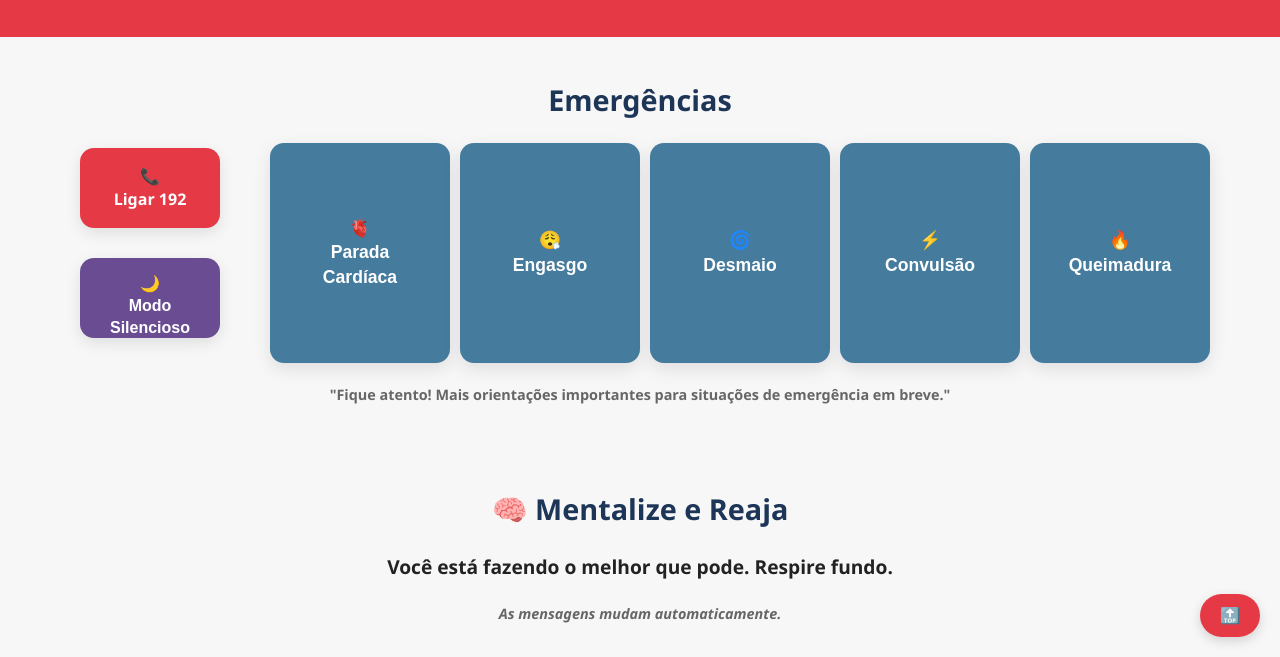
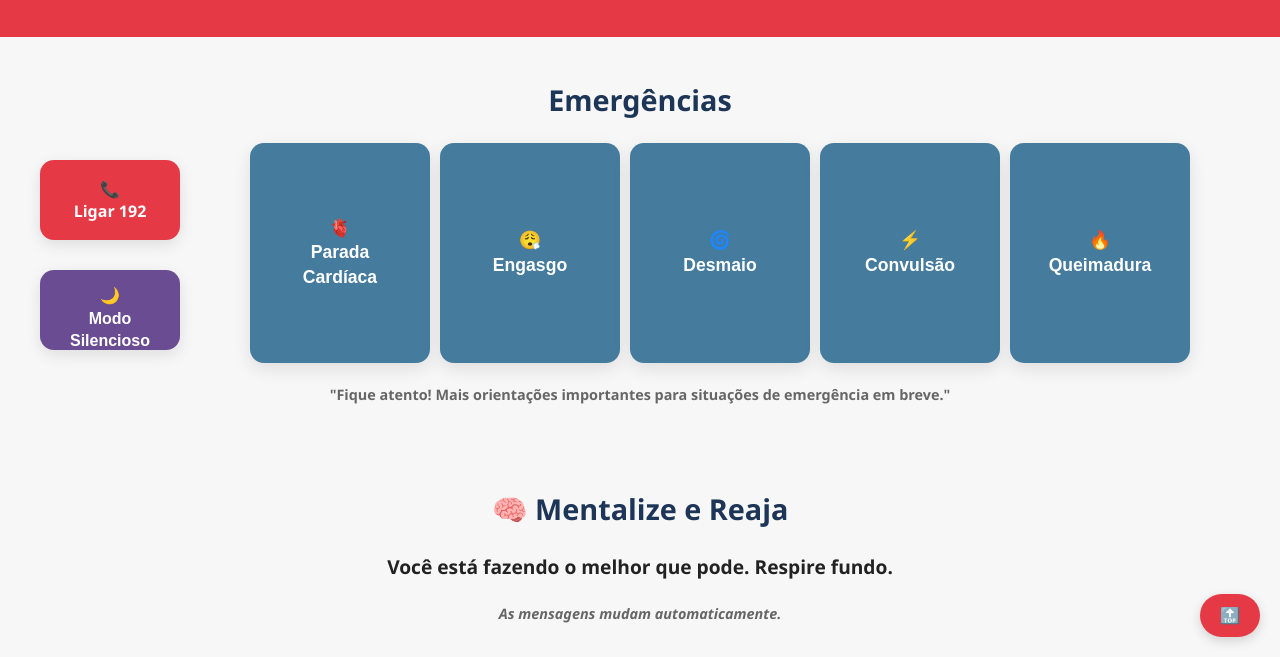
Before and after one commit to VantariSystems/S.O.SReaja.com, a plain HTML site: page index.html in a window 1280 px wide. Shown: the part 143-800 px from the top of the page. Drawn offline with Linux system fonts and the light colour scheme.

Commit message:
Update style.css

```diff
--- a/style.css
+++ b/style.css
@@ -107,6 +107,7 @@ section {
   display: flex;
   align-items: center;
   justify-content: center;
+
 }
 
 .botao-sos:hover {
@@ -202,10 +203,10 @@ footer {
   display: flex;
   flex-wrap: wrap;
   justify-content: flex-start;
-  align-items: flex-start;
+  align-items: center;
   gap: 20px;
   margin-top: 30px;
-  padding-left: 40px;
+  padding-left: 0px;
   box-sizing: border-box;
   width: 100%;
   max-width: 1200px;
```
